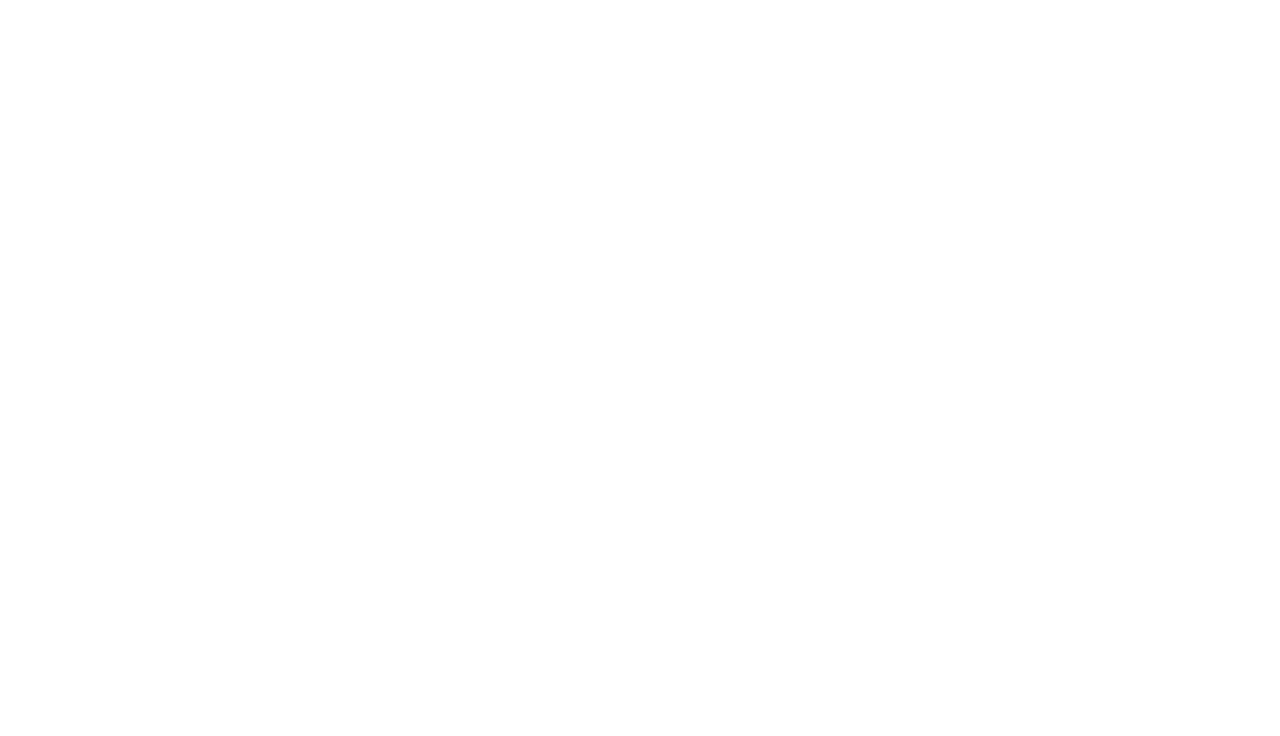
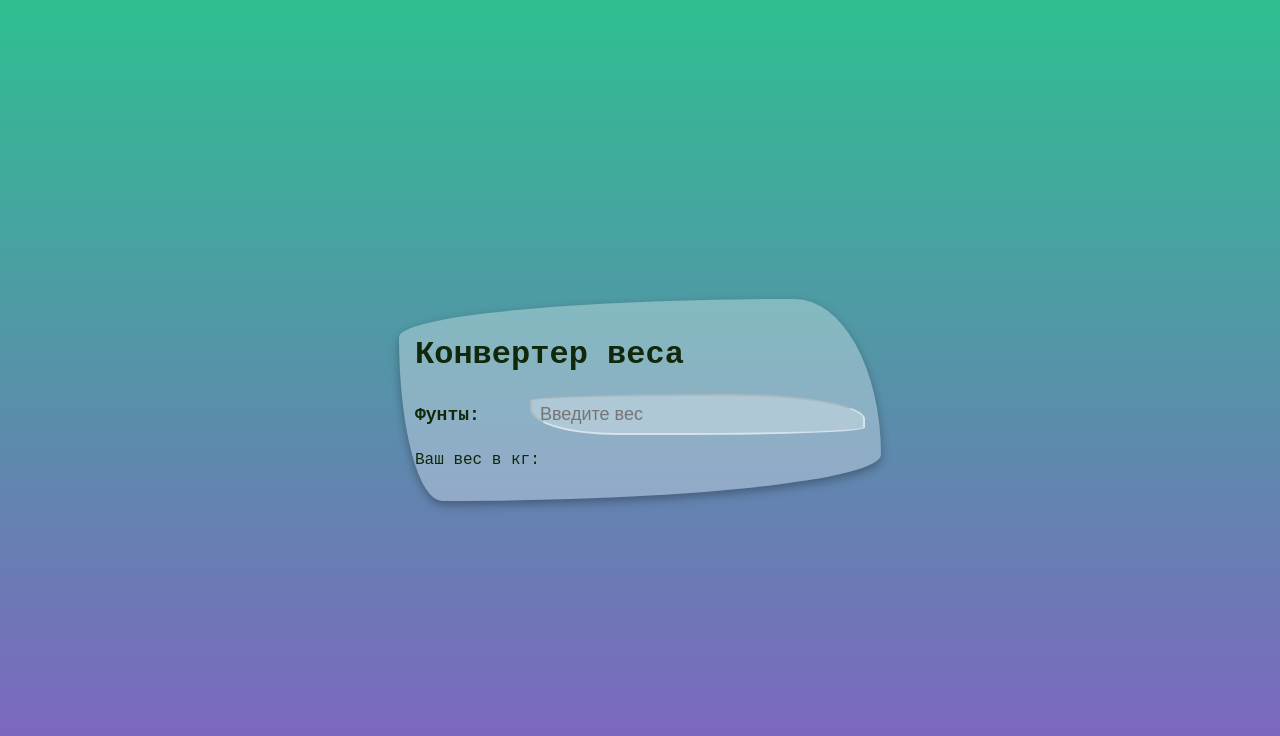
Before and after one commit to Samaelish/Weight-converter, a plain HTML site: page index.html in a window 1280 px wide. Drawn offline with Linux system fonts and the light colour scheme.

Commit message:
project complete

```diff
--- a/index.html
+++ b/index.html
@@ -2,10 +2,21 @@
 <html lang="en">
   <head>
     <meta charset="UTF-8" />
+    <meta http-equiv="X-UA-Compatible" content="IE=edge" />
     <meta name="viewport" content="width=device-width, initial-scale=1.0" />
     <title>Weight Converter</title>
+    <link rel="stylesheet" href="style.css" />
+    <script src="index.js" defer></script>
   </head>
   <body>
-
+    <div class="container">
+      <h1 class="heading">Конвертер веса</h1>
+      <div class="input-container">
+        <label for="pounds">Фунты:</label>
+        <input type="number" id="input" class="input" step=".1" placeholder="Введите вес" />
+      </div>
+      <p>Ваш вес в кг: <span id="result"></span></p>
+      <p class="error" id="error"></p>
+    </div>
   </body>
 </html>
--- a/index.js
+++ b/index.js
@@ -0,0 +1,27 @@
+const inputEl = document.getElementById('input')
+const errorEl = document.getElementById('error')
+const resultEl = document.getElementById('result')
+let errorTime
+let resultTime
+
+function updateResults() {
+  // Нижеравно нуля и NaN выдают текст с ошибкой и спустя 2 секунды удаляют инпут юзера
+  if (inputEl.value <= 0 || isNaN(inputEl.value)) {
+    errorEl.innerText = 'Пожалуйста, введите корректный вес!'
+    clearTimeout(errorTime)
+    errorTime = setTimeout(() => {
+      errorEl.innerText = ''
+      inputEl.value = ''
+    }, 2000)
+  } else {
+    // В противном случае - значение инпута становится текстом результата, также - происходит очистка поля через 10 секунд
+    resultEl.innerText = (+inputEl.value / 2.2).toFixed(2)
+    clearTimeout(resultTime)
+    resultTime = setTimeout(() => {
+      resultEl.innerText = ''
+      inputEl.value = ''
+    }, 10000)
+  }
+}
+
+inputEl.addEventListener('input', updateResults)
--- a/style.css
+++ b/style.css
@@ -0,0 +1,49 @@
+body {
+  margin: 0;
+  background: #8360c3; /* fallback for old browsers */
+  background: -webkit-linear-gradient(to bottom, #2ebf91, #8360c3); /* Chrome 10-25, Safari 5.1-6 */
+  background: linear-gradient(
+    to bottom,
+    #2ebf91,
+    #8360c3
+  ); /* W3C, IE 10+/ Edge, Firefox 16+, Chrome 26+, Opera 12+, Safari 7+ */
+  min-height: 100vh;
+  display: flex;
+  justify-content: center;
+  align-items: center;
+  font-family: 'Courier New', Courier, monospace;
+  color: #11280a;
+}
+
+.container {
+  background: rgba(255, 255, 255, 0.3);
+  padding: 1rem;
+  margin: 1rem;
+  box-shadow: 0 4px 10px rgba(0, 0, 0, 0.3);
+  border-radius: 82% 18% 91% 9% / 19% 77% 23% 81%;
+  width: 85%;
+  max-width: 450px;
+}
+
+.input-container {
+  display: flex;
+  justify-content: space-between;
+  align-items: center;
+  font-size: 18px;
+  font-weight: 700;
+}
+
+.input {
+  padding: 0.5rem;
+  width: 70%;
+  background: rgba(255, 255, 255, 0.3);
+  border-color: rgba(255, 255, 255, 0.5);
+  font-size: 18px;
+  border-radius: 75% 51% 67% 33% / 20% 77% 23% 80%;
+  color: darkgreen;
+  outline: none;
+}
+
+.error {
+  color: red;
+}
```
